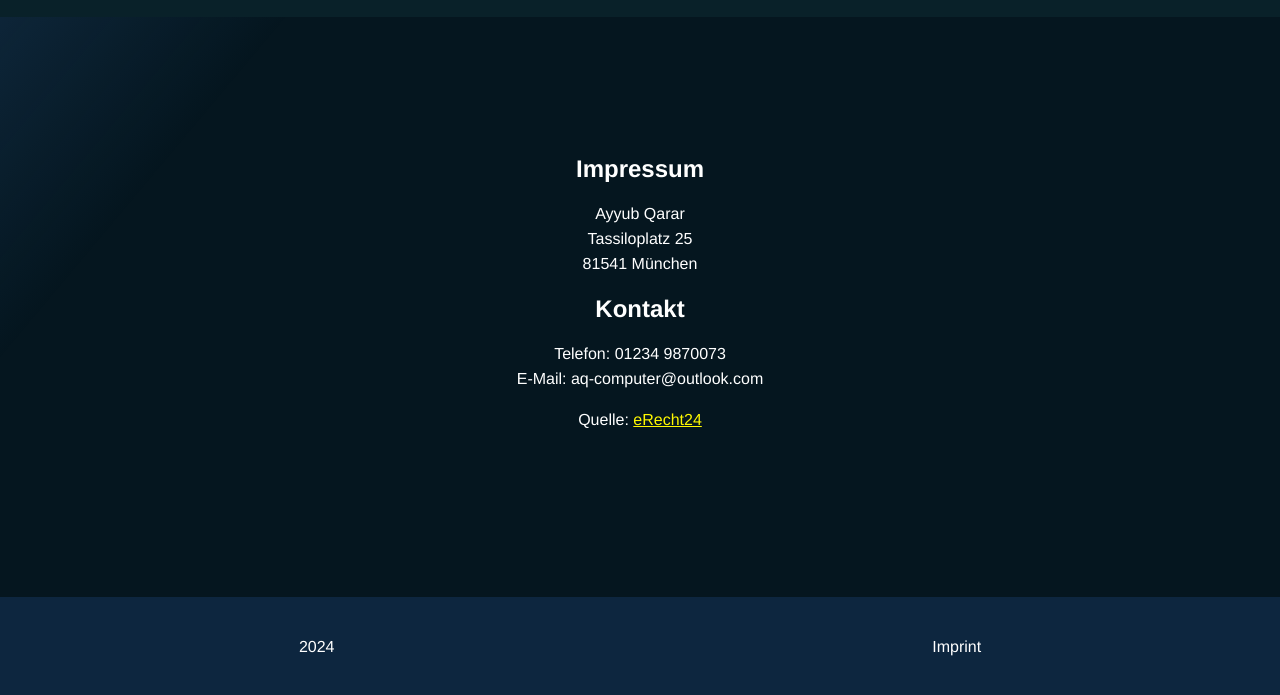
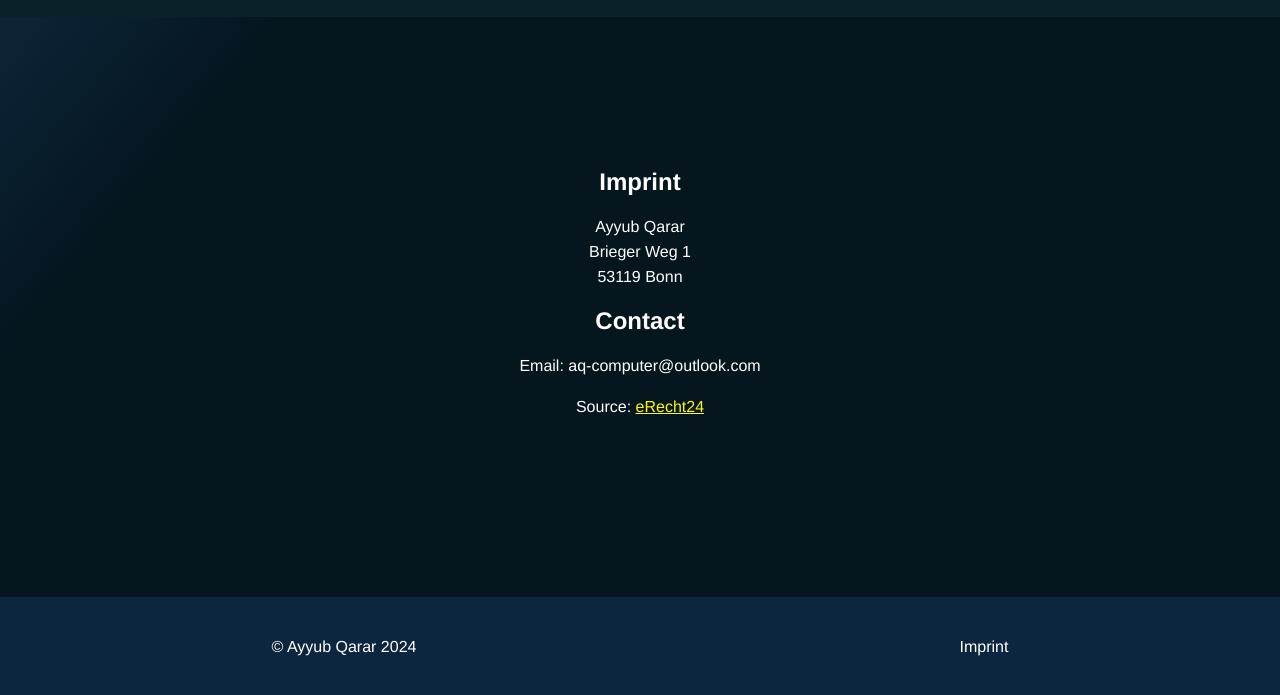
Before and after one commit to Ay010/Pokedex, a plain HTML site: page impressum.html in a window 1280 px wide. Shown: the part 103-798 px from the top of the page. Drawn offline with Linux system fonts and the light colour scheme.

Commit message:
Fixed Imprint

```diff
--- a/impressum.html
+++ b/impressum.html
@@ -51,12 +51,7 @@
         <div id="headline-container">
           <div id="pokemon-img-container">
             <img id="pokemon-img" class="pokemon-img" src="img/pikachu.png" alt="Pokemon" />
-            <img
-              id="next-pokemon-img"
-              class="pokemon-img next-pokemon-img"
-              src="img/charmander.png"
-              alt="Next Pokemon"
-            />
+            <img id="next-pokemon-img" class="pokemon-img next-pokemon-img" src="img/charmander.png" alt="Next Pokemon" />
           </div>
           <h1>Pokedex</h1>
         </div></a
@@ -67,29 +62,26 @@
     <main>
       <div id="imp-container">
         <div class="imp-item">
-          <h2 class="imp-headline">Impressum</h2>
+          <h2 class="imp-headline">Imprint</h2>
           <p>
             Ayyub Qarar<br />
-            Tassiloplatz 25<br />
-            81541 M&uuml;nchen
+            Brieger Weg 1<br />
+            53119 Bonn
           </p>
         </div>
 
         <div class="imp-item">
-          <h2>Kontakt</h2>
-          <p>
-            Telefon: 01234 9870073<br />
-            E-Mail: aq-computer@outlook.com
-          </p>
+          <h2>Contact</h2>
+          <p>Email: aq-computer@outlook.com</p>
         </div>
 
-        <p>Quelle: <a class="imp-link" href="https://www.e-recht24.de">eRecht24</a></p>
+        <p>Source: <a class="imp-link" href="https://www.e-recht24.de">eRecht24</a></p>
       </div>
     </main>
 
     <!-- footer -->
     <footer>
-      <p>2024</p>
+      <p>© Ayyub Qarar 2024</p>
 
       <a>Imprint</a>
     </footer>
```
